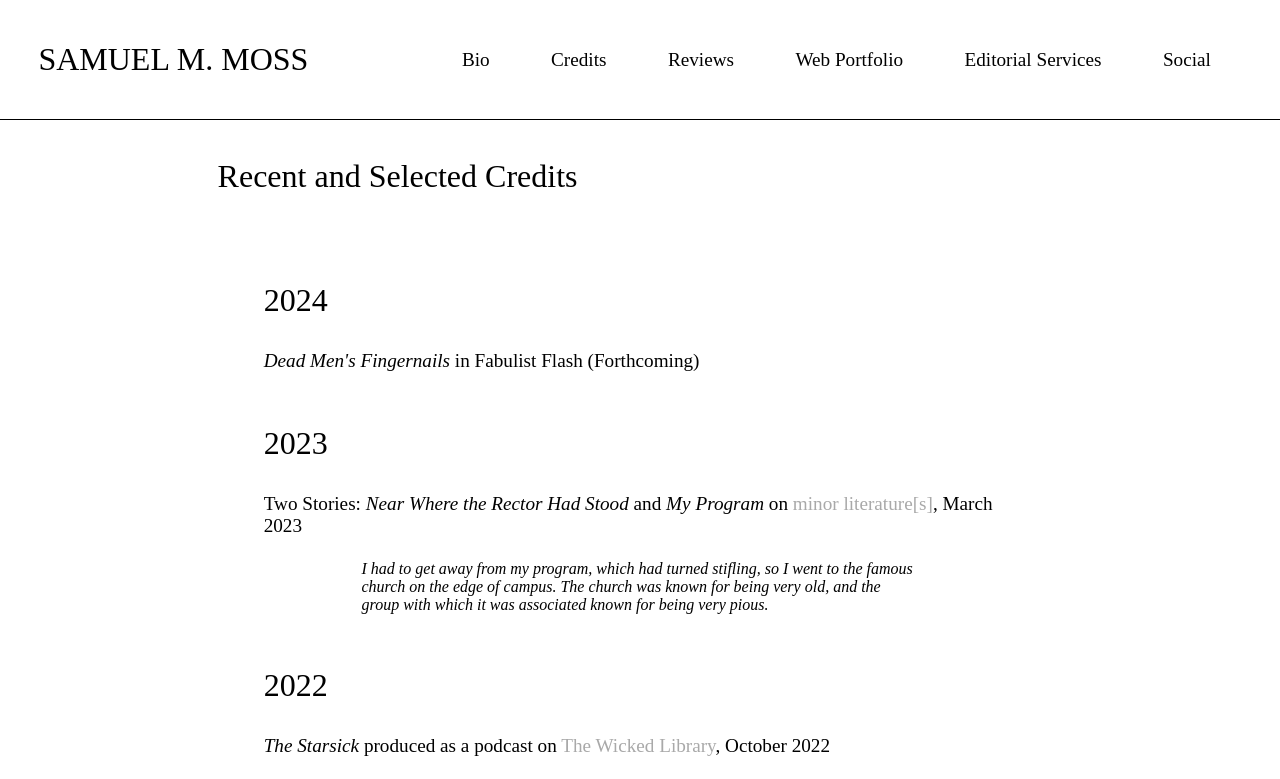
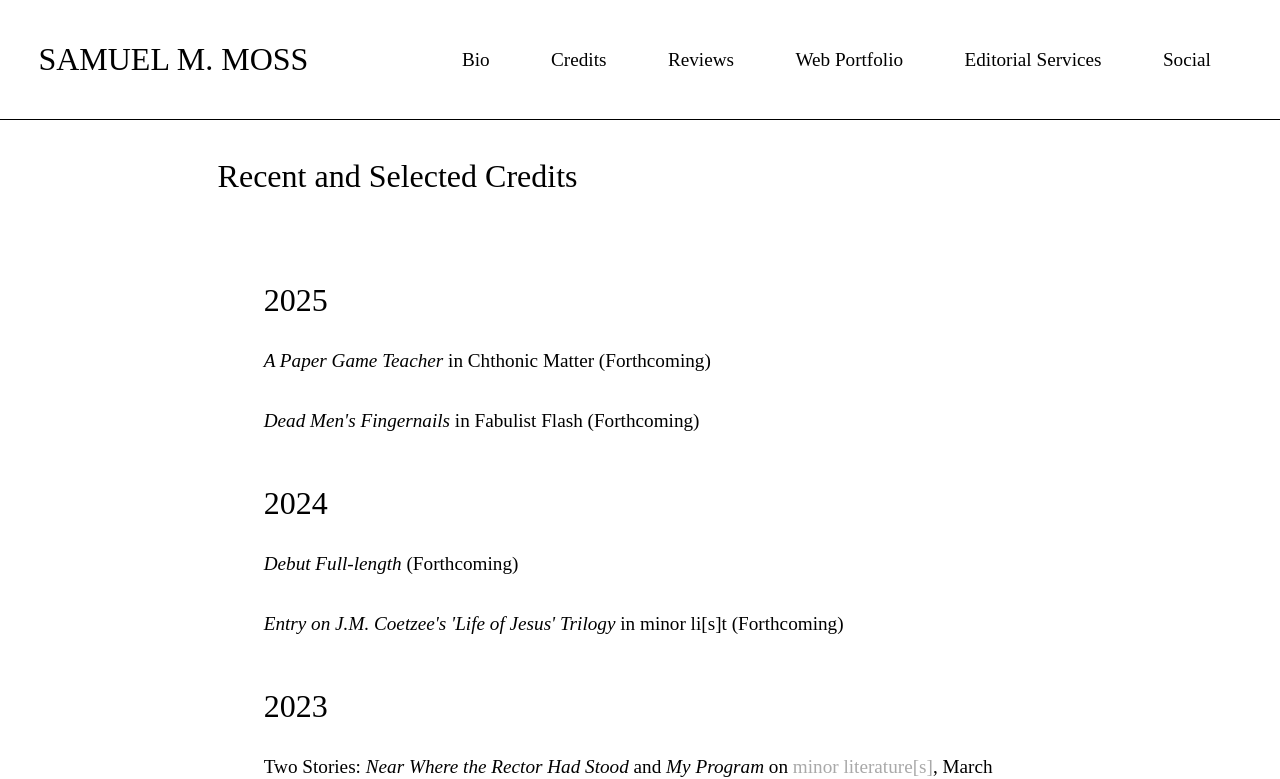
Before and after one commit to perfidiousscript/home_page, a Next.js app: page /credits in a window 1280 px wide. Shown: the top 779 px of the page. Built offline with nearby package versions, Linux system fonts and the light colour scheme.

Commit message:
adds minor li[s]t, Chthonic Matter to credits

```diff
--- a/public/credits.js
+++ b/public/credits.js
@@ -3,30 +3,74 @@
 //   quote: 'this is the quote'
 // }
 
-export const credits = [{year: "2024"},{title: [<i>Dead Men's Fingernails</i>," in Fabulist Flash (Forthcoming)"]},{
-  year: "2023"
-},{
-  title: ["Two Stories: ", <i>Near Where the Rector Had Stood</i>, " and ", <i>My Program</i>,
-    " on ", <a href="https://minorliteratures.com/2023/03/30/two-stories-samuel-m-moss/">minor literature[s]</a>, ", March 2023"
-  ],
-  quote: "I had to get away from my program, which had turned stifling, so I went to the famous church on the edge of campus. The church was known for being very old, and the group with which it was associated known for being very pious.",
-},{
-  year: "2022"
+export const credits = [
+  { year: "2025" },
+  { title: [<i>A Paper Game Teacher</i>, " in Chthonic Matter (Forthcoming)"] },
+  {
+    title: [<i>Dead Men's Fingernails</i>, " in Fabulist Flash (Forthcoming)"],
+  },
+  { year: "2024" },
+  {
+    title: [<i>Debut Full-length</i>, " (Forthcoming)"],
   },
   {
-  title: [<i> The Starsick </i>,
-    "produced as a podcast on ", <a href="https://www.spreaker.com/user/8992719/ew-2022-2-128">The Wicked Library</a>,", October 2022",
+    title: [
+      <i>Entry on J.M. Coetzee's 'Life of Jesus' Trilogy</i>,
+      " in minor li[s]t (Forthcoming)",
     ],
-  quote: "“I still didn`t understand. I asked my grandmother what sort of star it was, a constellation or a shooting star or something else?” “No. No, shooting star,” she said, thinking for a minute. “Like a star, but different. Like a black star. And they watch it for a long time. Only in certain places: it happens. It’s a bad thing. These children—” she shook her head.”",
   },
   {
-  title: [< i > Indeterminacy is what keeps us alive and makes us real< /i>,", June 2022",<br /> , "An Interview with David Leo Rice", " in ", < a href="https://minorliteratures.com/2022/06/07/indeterminacy-is-what-keeps-us-alive-and-makes-us-real-an-interview-with-david-leo-rice-samuel-m-moss/" > minor literatures[s] < /a>],
-    quote: "I interviewed David Leo Rice about his book 'The New House'"
+    year: "2023",
   },
   {
-      title: [ < i > The Veldt Light < /i>,
-          " in ", <
-        a href="https://www.newnewsinews.com/issue5/moss" > New Sinews #5</a>,
+    title: [
+      "Two Stories: ",
+      <i>Near Where the Rector Had Stood</i>,
+      " and ",
+      <i>My Program</i>,
+      " on ",
+      <a href="https://minorliteratures.com/2023/03/30/two-stories-samuel-m-moss/">
+        minor literature[s]
+      </a>,
+      ", March 2023",
+    ],
+    quote:
+      "I had to get away from my program, which had turned stifling, so I went to the famous church on the edge of campus. The church was known for being very old, and the group with which it was associated known for being very pious.",
+  },
+  {
+    year: "2022",
+  },
+  {
+    title: [
+      <i> The Starsick </i>,
+      "produced as a podcast on ",
+      <a href="https://www.spreaker.com/user/8992719/ew-2022-2-128">
+        The Wicked Library
+      </a>,
+      ", October 2022",
+    ],
+    quote:
+      "“I still didn`t understand. I asked my grandmother what sort of star it was, a constellation or a shooting star or something else?” “No. No, shooting star,” she said, thinking for a minute. “Like a star, but different. Like a black star. And they watch it for a long time. Only in certain places: it happens. It’s a bad thing. These children—” she shook her head.”",
+  },
+  {
+    title: [
+      <i> Indeterminacy is what keeps us alive and makes us real</i>,
+      ", June 2022",
+      <br />,
+      "An Interview with David Leo Rice",
+      " in ",
+      <a href="https://minorliteratures.com/2022/06/07/indeterminacy-is-what-keeps-us-alive-and-makes-us-real-an-interview-with-david-leo-rice-samuel-m-moss/">
+        {" "}
+        minor literatures[s]{" "}
+      </a>,
+    ],
+    quote: "I interviewed David Leo Rice about his book 'The New House'",
+  },
+  {
+    title: [
+      <i> The Veldt Light </i>,
+      " in ",
+      <a href="https://www.newnewsinews.com/issue5/moss"> New Sinews #5</a>,
       ", March 2022",
       <br />,
       "An excerpt from 'The Veldt Institute' a novella in progress",
@@ -34,66 +78,78 @@ export const credits = [{year: "2024"},{title: [<i>Dead Men's Fingernails</i>,"
     quote:
       "The light is itself a healer, or perhaps better said, a teacher. The sun rises every morning in the east and casts its rays and long shadows toward the west for an hour or so. Rapidly the sun rises in the sky until it seems to hang directly above the Institute—that is to say, in the very center of the veldt itself—at which point all shadows diminish to nothing.",
   },
-  {year: "2021" },
+  { year: "2021" },
   {
     title: [
       <i> Lemma </i>,
       " in ",
-      <a href="http://www.wordforword.info/vol37/Moss.html" > Word For / Word < /a>,,
+      <a href="http://www.wordforword.info/vol37/Moss.html">
+        {" "}
+        Word For / Word{" "}
+      </a>,
+      ,
       ", July 2021",
     ],
     quote: "One poem in 'Word For/ Word'",
   },
   {
-          title: [ <
-          i > Coming, Going < /i>,
-          " in ", <
-          a href="https://newworldwriting.net/samuel-m-moss-coming-going/" >
-            New World Writing <
-          /a>,
+    title: [
+      <i> Coming, Going </i>,
+      " in ",
+      <a href="https://newworldwriting.net/samuel-m-moss-coming-going/">
+        New World Writing{" "}
+      </a>,
       ", June 2021",
     ],
     quote: `"Were he to have the heart surgery nothing would change. The mornings could come and the evenings would come. The children would cry, still."`,
   },
   {
-              title: [ <
-          i > Morello, Van, Marasca in < /i>, <
-          a href="https://www.3ammagazine.com/3am/morello-van-marasca/" >
-                3: AM Magazine <
-          /a>,
+    title: [
+      <i> Morello, Van, Marasca in </i>,
+      <a href="https://www.3ammagazine.com/3am/morello-van-marasca/">
+        3: AM Magazine{" "}
+      </a>,
       ", June 2021",
     ],
-              quote: "“One thing I’ve learned,” she’d said one morning, unbidden, “Is that if you talk enough about something you don’t have, it will eventually find you.” I had to wonder if that was why she never talked of stuff.",
+    quote:
+      "“One thing I’ve learned,” she’d said one morning, unbidden, “Is that if you talk enough about something you don’t have, it will eventually find you.” I had to wonder if that was why she never talked of stuff.",
   },
 
   {
-                  title: [ <
-          i > The Sculptor < /i>,
-          "in ", <a href="https://grimscribepress.com/issues/" >Vastarien: A Literary Journal </a>,
+    title: [
+      <i> The Sculptor </i>,
+      "in ",
+      <a href="https://grimscribepress.com/issues/">
+        Vastarien: A Literary Journal{" "}
+      </a>,
       " vol.4 issue 1, Spring 2021",
-                    <a href="https://ellendatlow.com/2022/11/28/recommendations-for-2014-long-list-2/" > (BHOtY #14 longlisted)</a>,
+      <a href="https://ellendatlow.com/2022/11/28/recommendations-for-2014-long-list-2/">
+        {" "}
+        (BHOtY #14 longlisted)
+      </a>,
     ],
-                  quote: "A Journalist gets an invitation to interview a reclusive sculptor and learns firsthand the meaning of the artist`s perplexing work.",
+    quote:
+      "A Journalist gets an invitation to interview a reclusive sculptor and learns firsthand the meaning of the artist`s perplexing work.",
   },
   {
-                      title: [ <
-          i > The Catch < /i>,
-          "in", <
-          a href="https://www.youngmag.io/article/the-catch" > Young Mag, < /a>,
+    title: [
+      <i> The Catch </i>,
+      "in",
+      <a href="https://www.youngmag.io/article/the-catch"> Young Mag, </a>,
       " January 2021",
     ],
-                      quote: '"There’s a place nearby that sells these little bottles. Script unintelligible. It’s all caffeine with a dash of cholesterol and casein. You drink it down in a gulp and the whole world gets wan and jiggly. Things seem slick, but manageable. Whole barriers of the mind are broken down and you feel like you can talk to anyone, anywhere, anytime. I wash three of these a day down my gullet, civet scented, I think."',
+    quote:
+      '"There’s a place nearby that sells these little bottles. Script unintelligible. It’s all caffeine with a dash of cholesterol and casein. You drink it down in a gulp and the whole world gets wan and jiggly. Things seem slick, but manageable. Whole barriers of the mind are broken down and you feel like you can talk to anyone, anywhere, anytime. I wash three of these a day down my gullet, civet scented, I think."',
   },
   {
-                          year: "2020"
+    year: "2020",
   },
   {
-                          title: [ <
-          i > Gallaher Calls < /i>,
-          "in", <
-                            a href="https://dimshores.bigcartel.com/product/dim-shores-presents-volume-1-anthology-2nd-edition" > {
-                              " "
-                            }
+    title: [
+      <i> Gallaher Calls </i>,
+      "in",
+      <a href="https://dimshores.bigcartel.com/product/dim-shores-presents-volume-1-anthology-2nd-edition">
+        {" "}
         Dim Shores Presents #1'{" "}
       </a>,
       ", June 2020",
@@ -108,29 +164,52 @@ export const credits = [{year: "2024"},{title: [<i>Dead Men's Fingernails</i>,"
         Steven Purtill{" "}
       </i>,
       "on",
-      <a href="https://denniscooperblog.com/please-welcome-to-the-world-mark-gluth-come-down-to-us-mark-gluth-and-steven-purtill-crippled-symmetry-kiddiepunk-press/" > {
-                            " "
-                          }
-                            Dennis Cooper 's Blog{" "} <
-          /a>,
+      <a href="https://denniscooperblog.com/please-welcome-to-the-world-mark-gluth-come-down-to-us-mark-gluth-and-steven-purtill-crippled-symmetry-kiddiepunk-press/">
+        {" "}
+        Dennis Cooper 's Blog{" "}
+      </a>,
     ],
-                          quote: "An interview with Author Mark Gluth about his novel `Come Down to Us` as well as an interview with artist Steven Purtill who collaborated with Mark on projects related to the novel.",
+    quote:
+      "An interview with Author Mark Gluth about his novel `Come Down to Us` as well as an interview with artist Steven Purtill who collaborated with Mark on projects related to the novel.",
   },
-      {year: "2019"},
+  { year: "2019" },
   {
-        title: [ <i > Drug Lung < /i>,"and", <i > Some Eastern Demon < /i>,"in", <a href="http://www.decompmagazine.com/mossflashes.htm" > decomP< /a>,", Sep 2019",],
-        quote: "I saw some eastern demon crawling. Called out, Catch as catch can! and started to run. He was lumpen, tired, smoking a cigarette. Sweatpants and derisive comments. I made it thirty feet before turning. These things don’t pay as well as they used to, he said.",},
+    title: [
+      <i> Drug Lung </i>,
+      "and",
+      <i> Some Eastern Demon </i>,
+      "in",
+      <a href="http://www.decompmagazine.com/mossflashes.htm"> decomP</a>,
+      ", Sep 2019",
+    ],
+    quote:
+      "I saw some eastern demon crawling. Called out, Catch as catch can! and started to run. He was lumpen, tired, smoking a cigarette. Sweatpants and derisive comments. I made it thirty feet before turning. These things don’t pay as well as they used to, he said.",
+  },
   {
-        title: [ <i> The Plague Victim </i>,"in", <a href="https://chthonicmatter.wordpress.com/nightscript/" > Nightscript #5< /a>,", Oct 2019",],
-        quote: "In the general chaos following the fleeing of the livestock the man sank into a violent silence.",},
-      {year: "2014"},
+    title: [
+      <i> The Plague Victim </i>,
+      "in",
+      <a href="https://chthonicmatter.wordpress.com/nightscript/">
+        {" "}
+        Nightscript #5
+      </a>,
+      ", Oct 2019",
+    ],
+    quote:
+      "In the general chaos following the fleeing of the livestock the man sank into a violent silence.",
+  },
+  { year: "2014" },
   {
-                                    title: [ <
-          i > Lying Down Machines < /i>,
-          "in", <
-          a href="https://gonelawn.net/journal/issue16/Moss.php" > Gone Lawn 16 < /a>,
+    title: [
+      <i> Lying Down Machines </i>,
+      "in",
+      <a href="https://gonelawn.net/journal/issue16/Moss.php">
+        {" "}
+        Gone Lawn 16{" "}
+      </a>,
       ", Fall 2014",
     ],
-                                    quote: "The father and the son built the machines from boards they gathered on the Taiga. It took two months to build the first Lying Down Machine. They made black pine pitch in a fire hut and gathered Widow`s Teeth from within the granite crevices.",
+    quote:
+      "The father and the son built the machines from boards they gathered on the Taiga. It took two months to build the first Lying Down Machine. They made black pine pitch in a fire hut and gathered Widow`s Teeth from within the granite crevices.",
   },
 ];
```
Lines whose indentation alone changed are shown as unchanged.
